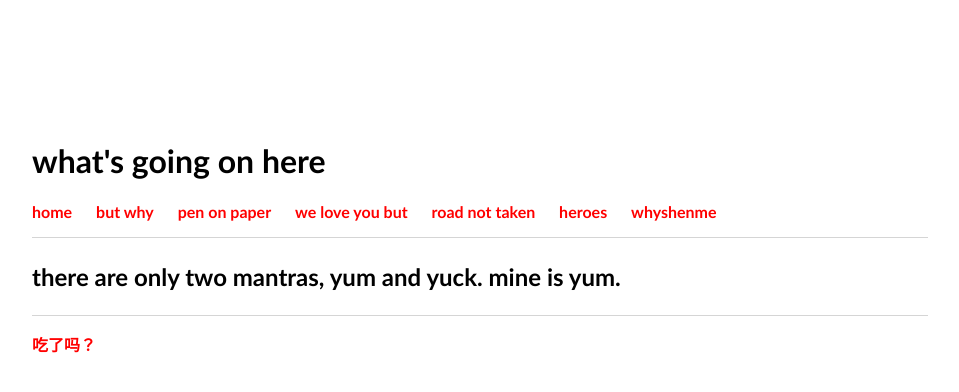
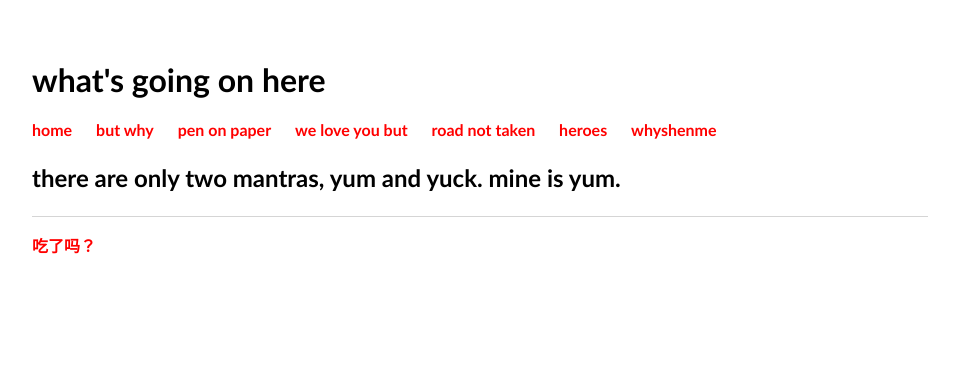
Before and after one commit to c1ndygao/cindygao.com, a Jekyll site: the page built from index.html, in a window 1280 px wide. Shown: the top 392 px of the page, without its empty margins (160-1119 px from the left). Built offline with Jekyll 4.4.1, drawn with Linux system fonts in a browser that asks for light colours.

Commit message:
Update main.css

```diff
--- a/css/main.css
+++ b/css/main.css
@@ -1,11 +1,6 @@
 body {
     margin: 60px auto;
     width: 70%;
-    padding-top: 60px;
-    padding-bottom: 60px;
-}
-nav {
-    border-bottom: 1px solid #d5d5d5;
 }
 nav ul, footer ul {
     font-family: "Trebuchet MS", Helvetica, sans-serif, source-han-sans-simplified-c, sans-serif;
```
